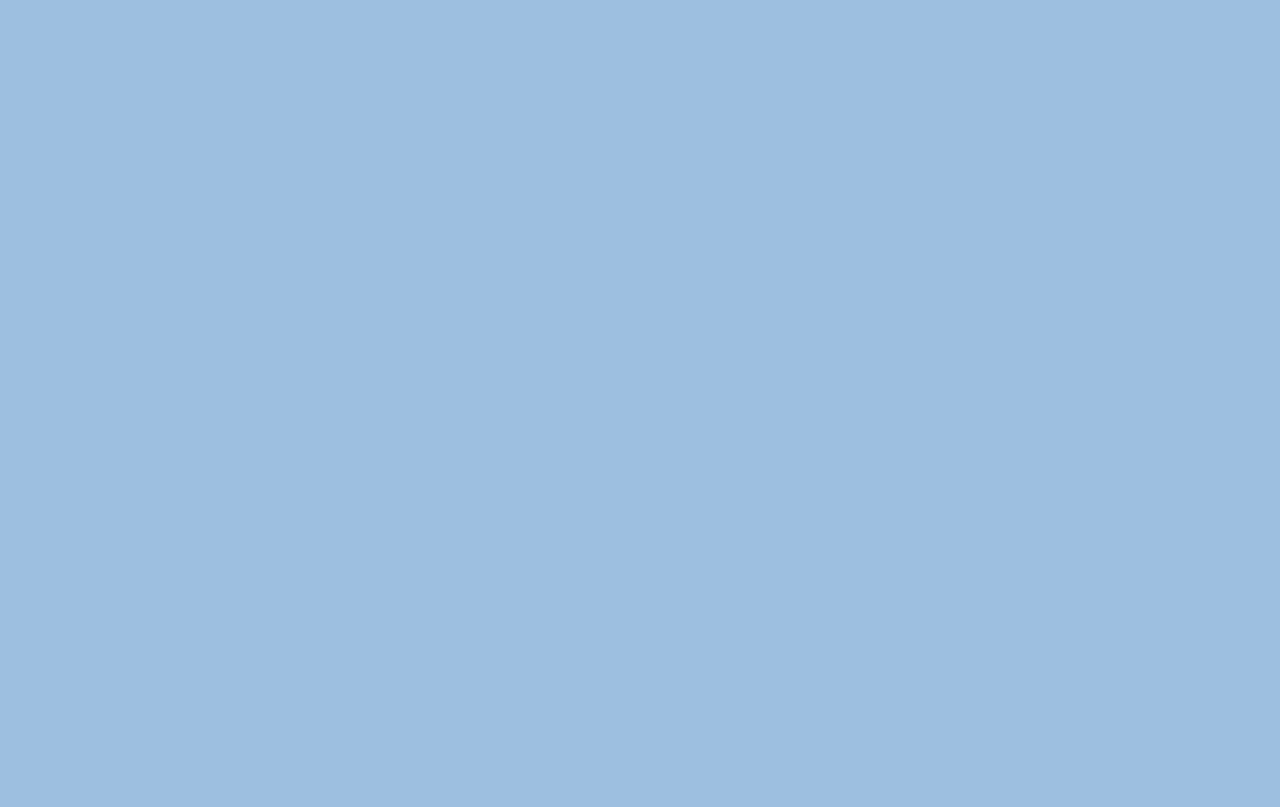
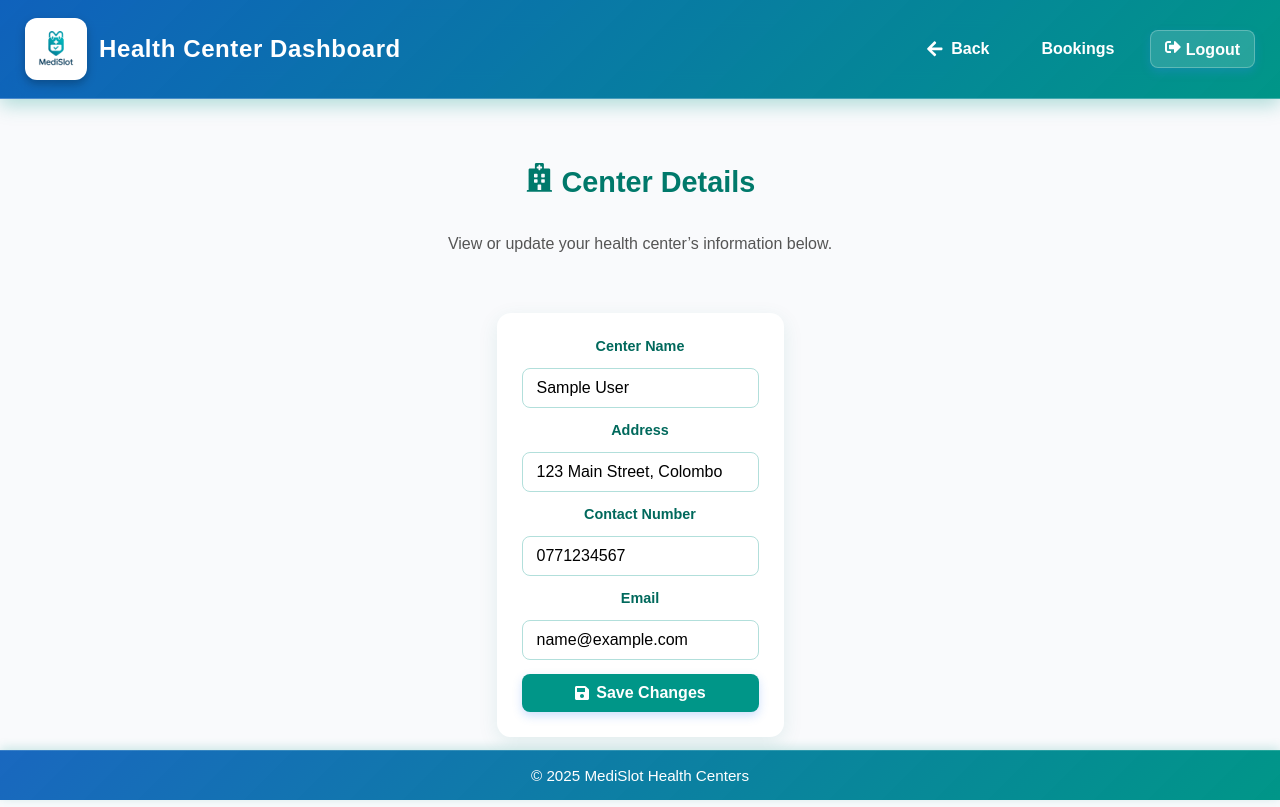
Before and after one commit to dewminichristine2002/MediSlot, a React (Vite) app in the folder web/: page /healthcenter/details in a window 1280 px wide. Before the commit this address had no page. Built offline with nearby package versions, Linux system fonts and the light colour scheme; sample sign-in values are in the browser's storage.

Commit message:
update center home page

```diff
--- a/web/src/App.jsx
+++ b/web/src/App.jsx
@@ -3,24 +3,31 @@ import { BrowserRouter, Routes, Route } from "react-router-dom";
 import { AuthProvider } from "./context/AuthContext";
 import ProtectedRoute from "./components/ProtectedRoute";
 
-// Pages
+// 🌿 Main Pages
 import LoginPage from "./pages/LoginPage";
+import RegisterPage from "./pages/RegisterPage";
 import HomePage from "./pages/HomePage";
 import FreeEventsPage from "./pages/FreeEventsPage";
 import GuidelinesPage from "./pages/GuidelinesPage";
 import BookingPage from "./pages/BookingPage";
 import CentersPage from "./pages/CentersPage";
 import LabTestsPage from "./pages/LabTestsPage";
-import RegisterPage from "./pages/RegisterPage";
+
+// 🌿 Health Center Pages
 import HealthCenterHome from "./pages/HealthCenterHome";
-
+import HealthCenterBookings from "./pages/HealthCenterBookings";
+import HealthCenterDetails from "./pages/HealthCenterDetails";
 
 function App() {
   return (
     <AuthProvider>
       <BrowserRouter>
         <Routes>
+          {/* Public Routes */}
           <Route path="/" element={<LoginPage />} />
+          <Route path="/register" element={<RegisterPage />} />
+
+          {/* Admin Routes (Protected) */}
           <Route
             path="/home"
             element={
@@ -69,8 +76,32 @@ function App() {
               </ProtectedRoute>
             }
           />
-          <Route path="/register" element={<RegisterPage />} />
-          <Route path="/healthcenter/home" element={<HealthCenterHome />} />
+
+          {/* Health Center Routes (Protected) */}
+          <Route
+            path="/healthcenter/home"
+            element={
+              <ProtectedRoute>
+                <HealthCenterHome />
+              </ProtectedRoute>
+            }
+          />
+          <Route
+            path="/healthcenter/bookings"
+            element={
+              <ProtectedRoute>
+                <HealthCenterBookings />
+              </ProtectedRoute>
+            }
+          />
+          <Route
+            path="/healthcenter/details"
+            element={
+              <ProtectedRoute>
+                <HealthCenterDetails />
+              </ProtectedRoute>
+            }
+          />
         </Routes>
       </BrowserRouter>
     </AuthProvider>
--- a/web/src/index.css
+++ b/web/src/index.css
@@ -809,3 +809,113 @@ main h2 {
   0% { transform: rotate(0deg); }
   100% { transform: rotate(360deg); }
 }
+
+/* === 🧾 Health Center Bookings === */
+.booking-table {
+  margin-top: 30px;
+  overflow-x: auto;
+}
+
+.booking-table table {
+  width: 100%;
+  border-collapse: collapse;
+  background: #ffffff;
+  border-radius: 12px;
+  overflow: hidden;
+  box-shadow: 0 6px 20px rgba(0, 150, 136, 0.1);
+}
+
+.booking-table th {
+  background: #009688;
+  color: #fff;
+  text-align: left;
+  padding: 12px;
+  font-size: 0.9rem;
+}
+
+.booking-table td {
+  padding: 12px;
+  border-bottom: 1px solid #e5e7eb;
+  color: #333;
+}
+
+.upload-btn {
+  display: inline-flex;
+  align-items: center;
+  gap: 6px;
+  background: #00796b;
+  color: #fff;
+  padding: 6px 12px;
+  border-radius: 8px;
+  cursor: pointer;
+  font-size: 0.85rem;
+  transition: all 0.25s ease;
+}
+.upload-btn:hover {
+  background: #009688;
+}
+
+.view-btn {
+  background: #4caf50;
+  color: #fff;
+  padding: 6px 12px;
+  border-radius: 8px;
+  border: none;
+  cursor: pointer;
+  font-size: 0.85rem;
+  display: inline-flex;
+  align-items: center;
+  gap: 5px;
+}
+.view-btn:hover {
+  background: #43a047;
+}
+
+/* === 🏥 Health Center Details === */
+.details-form {
+  max-width: 500px;
+  margin: 30px auto;
+  display: flex;
+  flex-direction: column;
+  gap: 14px;
+  background: #fff;
+  border-radius: 14px;
+  padding: 25px;
+  box-shadow: 0 6px 20px rgba(0, 121, 107, 0.1);
+}
+
+.details-form label {
+  font-weight: 600;
+  color: #00695c;
+  font-size: 0.9rem;
+}
+
+.details-form input {
+  padding: 10px 14px;
+  border: 1px solid #b2dfdb;
+  border-radius: 8px;
+  font-size: 1rem;
+  transition: all 0.25s ease;
+}
+.details-form input:focus {
+  border-color: #009688;
+  outline: none;
+  box-shadow: 0 0 6px rgba(0, 150, 136, 0.3);
+}
+
+.save-btn {
+  background: #009688;
+  color: #fff;
+  font-weight: 600;
+  padding: 10px 16px;
+  border-radius: 8px;
+  cursor: pointer;
+  transition: all 0.3s ease;
+  display: flex;
+  align-items: center;
+  gap: 6px;
+  justify-content: center;
+}
+.save-btn:hover {
+  background: #00796b;
+}
--- /dev/null
+++ b/web/src/pages/HealthCenterBookings.jsx
@@ -0,0 +1,104 @@
+import React, { useState } from "react";
+import { Link, useNavigate } from "react-router-dom";
+import { useAuth } from "../context/AuthContext";
+import { FaSignOutAlt, FaUpload, FaArrowLeft, FaFileMedical } from "react-icons/fa";
+import logo from "../assets/logo.png";
+
+export default function HealthCenterBookings() {
+  const navigate = useNavigate();
+  const { logout } = useAuth();
+
+  const [selectedFile, setSelectedFile] = useState(null);
+
+  const handleLogout = () => {
+    logout();
+    navigate("/");
+  };
+
+  const handleFileUpload = (e) => {
+    const file = e.target.files[0];
+    if (file) {
+      setSelectedFile(file);
+      alert(`File "${file.name}" uploaded successfully!`);
+    }
+  };
+
+  return (
+    <div className="layout health-center-layout">
+      {/* 🌿 Navbar */}
+      <nav className="navbar health-navbar">
+        <div className="brand-wrap">
+          <img src={logo} alt="MediSlot Logo" className="brand-logo-img" />
+          <h1>Health Center Dashboard</h1>
+        </div>
+
+        <div className="nav-links">
+          <Link to="/healthcenter/home" className="nav-link">
+            <FaArrowLeft /> Back
+          </Link>
+          <Link to="/healthcenter/details" className="nav-link">
+            Center Details
+          </Link>
+          <button onClick={handleLogout} className="btn btn-link logout-btn">
+            <FaSignOutAlt /> Logout
+          </button>
+        </div>
+      </nav>
+
+      {/* 🌿 Main Content */}
+      <main className="health-main">
+        <h2>Bookings & Lab Reports</h2>
+        <p>View your active bookings and upload lab reports below.</p>
+
+        <div className="booking-table">
+          <table>
+            <thead>
+              <tr>
+                <th>Booking ID</th>
+                <th>Patient Name</th>
+                <th>Date</th>
+                <th>Status</th>
+                <th>Upload Report</th>
+              </tr>
+            </thead>
+            <tbody>
+              <tr>
+                <td>#BKG001</td>
+                <td>John Doe</td>
+                <td>Oct 10, 2025</td>
+                <td>Pending</td>
+                <td>
+                  <label className="upload-btn">
+                    <FaUpload /> Upload
+                    <input
+                      type="file"
+                      accept=".pdf,.jpg,.png"
+                      onChange={handleFileUpload}
+                      hidden
+                    />
+                  </label>
+                </td>
+              </tr>
+              <tr>
+                <td>#BKG002</td>
+                <td>Jane Smith</td>
+                <td>Oct 11, 2025</td>
+                <td>Completed</td>
+                <td>
+                  <button className="view-btn">
+                    <FaFileMedical /> View Report
+                  </button>
+                </td>
+              </tr>
+            </tbody>
+          </table>
+        </div>
+      </main>
+
+      {/* 🌿 Footer */}
+      <footer className="footer health-footer">
+        <p>© {new Date().getFullYear()} MediSlot Health Centers</p>
+      </footer>
+    </div>
+  );
+}
--- /dev/null
+++ b/web/src/pages/HealthCenterDetails.jsx
@@ -0,0 +1,106 @@
+import React, { useState } from "react";
+import { Link, useNavigate } from "react-router-dom";
+import { useAuth } from "../context/AuthContext";
+import { FaSignOutAlt, FaSave, FaArrowLeft, FaHospital } from "react-icons/fa";
+import logo from "../assets/logo.png";
+
+export default function HealthCenterDetails() {
+  const navigate = useNavigate();
+  const { logout, user } = useAuth();
+
+  const [centerInfo, setCenterInfo] = useState({
+    name: user?.name || "MediSlot Health Center",
+    address: "123 Main Street, Colombo",
+    phone: "0771234567",
+    email: user?.email || "info@medislot.lk",
+  });
+
+  const handleChange = (e) => {
+    const { name, value } = e.target;
+    setCenterInfo((prev) => ({ ...prev, [name]: value }));
+  };
+
+  const handleSave = () => {
+    alert("Center details updated successfully!");
+  };
+
+  const handleLogout = () => {
+    logout();
+    navigate("/");
+  };
+
+  return (
+    <div className="layout health-center-layout">
+      {/* 🌿 Navbar */}
+      <nav className="navbar health-navbar">
+        <div className="brand-wrap">
+          <img src={logo} alt="MediSlot Logo" className="brand-logo-img" />
+          <h1>Health Center Dashboard</h1>
+        </div>
+
+        <div className="nav-links">
+          <Link to="/healthcenter/home" className="nav-link">
+            <FaArrowLeft /> Back
+          </Link>
+          <Link to="/healthcenter/bookings" className="nav-link">
+            Bookings
+          </Link>
+          <button onClick={handleLogout} className="btn btn-link logout-btn">
+            <FaSignOutAlt /> Logout
+          </button>
+        </div>
+      </nav>
+
+      {/* 🌿 Main Content */}
+      <main className="health-main">
+        <h2>
+          <FaHospital /> Center Details
+        </h2>
+        <p>View or update your health center’s information below.</p>
+
+        <div className="details-form">
+          <label>Center Name</label>
+          <input
+            name="name"
+            value={centerInfo.name}
+            onChange={handleChange}
+            type="text"
+          />
+
+          <label>Address</label>
+          <input
+            name="address"
+            value={centerInfo.address}
+            onChange={handleChange}
+            type="text"
+          />
+
+          <label>Contact Number</label>
+          <input
+            name="phone"
+            value={centerInfo.phone}
+            onChange={handleChange}
+            type="text"
+          />
+
+          <label>Email</label>
+          <input
+            name="email"
+            value={centerInfo.email}
+            onChange={handleChange}
+            type="email"
+          />
+
+          <button onClick={handleSave} className="btn save-btn">
+            <FaSave /> Save Changes
+          </button>
+        </div>
+      </main>
+
+      {/* 🌿 Footer */}
+      <footer className="footer health-footer">
+        <p>© {new Date().getFullYear()} MediSlot Health Centers</p>
+      </footer>
+    </div>
+  );
+}
--- a/web/src/pages/HomePage.jsx
+++ b/web/src/pages/HomePage.jsx
@@ -97,7 +97,7 @@ export default function HomePage() {
               <FaHospital /> Centers
             </Link>
             <Link to="/labtests" className="card link-card lab">
-              <FaFlask /> Lab Tests
+              <FaFlask /> Lab Tests Reports For Free Events
             </Link>
           </div>
 
```
Also changed, not shown: web/src/context/AuthContext.jsx (+33 -6 lines).
